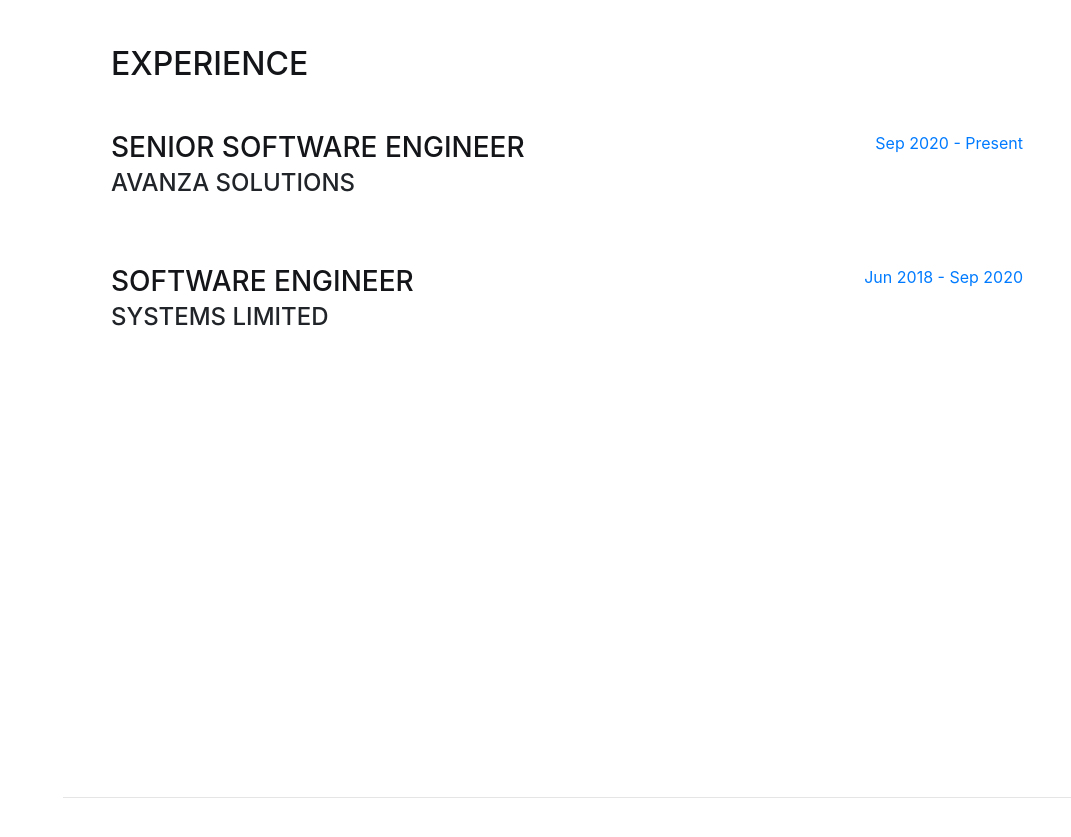
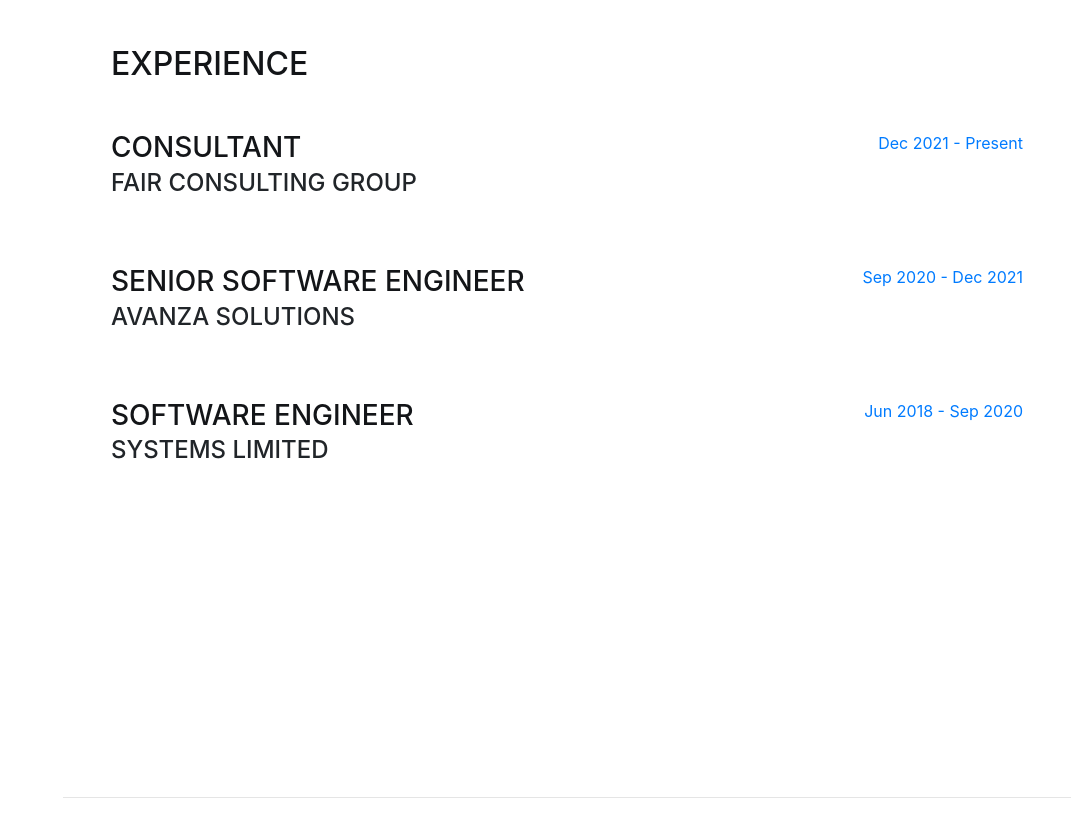
Before and after one commit to Kumail/kumail.github.io, a website with bundled scripts: page index.html in a window 1280 px wide. Shown: the part 804-1641 px from the top of the page, without its empty margins (209-1280 px from the left). Built offline with nearby package versions, Linux system fonts and the light colour scheme; a web font is replaced by a local one.

Commit message:
Updated work experience

```diff
--- a/index.html
+++ b/index.html
@@ -89,12 +89,24 @@
 
         <div class="resume-item d-flex flex-column flex-md-row justify-content-between mb-5">
           <div class="resume-content">
+            <h3 class="mb-0">Consultant</h3>
+            <div class="subheading mb-3">FAIR Consulting Group</div>
+            <p></p>
+          </div>
+          <div class="resume-date text-md-right">
+            <span class="text-primary">Dec 2021 - Present</span>
+          </div>
+        </div>
+
+
+        <div class="resume-item d-flex flex-column flex-md-row justify-content-between mb-5">
+          <div class="resume-content">
             <h3 class="mb-0">Senior Software Engineer</h3>
             <div class="subheading mb-3">Avanza Solutions</div>
             <p></p>
           </div>
           <div class="resume-date text-md-right">
-            <span class="text-primary">Sep 2020 - Present</span>
+            <span class="text-primary">Sep 2020 - Dec 2021</span>
           </div>
         </div>
 
```
